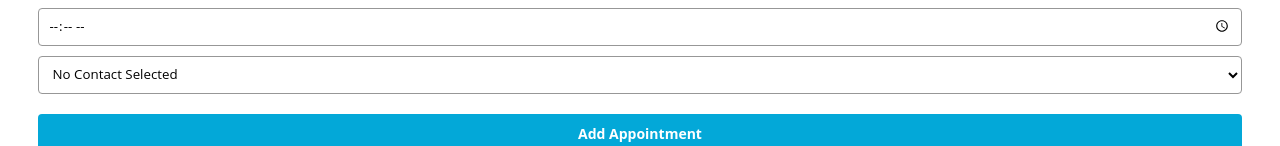
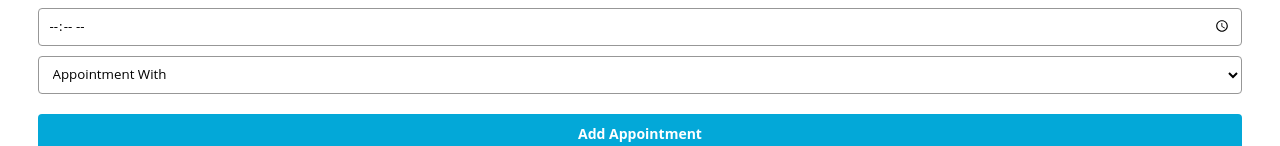
Before and after one commit to alexis-lv/REACT-APPT-PLANNER, a React (Create React App) app: page /appointments in a window 1280 px wide. Shown: the part 229-375 px from the top of the page. Built offline with nearby package versions, Linux system fonts and the light colour scheme.

Commit message:
change placeholder for select

```diff
--- a/src/components/appointmentForm/AppointmentForm.js
+++ b/src/components/appointmentForm/AppointmentForm.js
@@ -59,8 +59,7 @@ export const AppointmentForm = ({
         <ContactPicker name='contact'
                       value={contact}
                       contacts={getContactNames()}
-                      onChange={(e) => setContact(e.target.value)}
-                      placeholder='Appointment With'/>
+                      onChange={(e) => setContact(e.target.value)}/>
       </label>
       <br />
       <input type='submit' value='Add Appointment'/>
--- a/src/components/contactPicker/ContactPicker.js
+++ b/src/components/contactPicker/ContactPicker.js
@@ -5,7 +5,7 @@ export const ContactPicker = ({ name, contacts, onChange}) => {
   return (
     <select name={name} onChange={onChange} id="contactList">
         <option value={""} key={-1}>
-          No Contact Selected
+          Appointment With
         </option>
         {contacts.map((contact, index) => {
           return (
```
